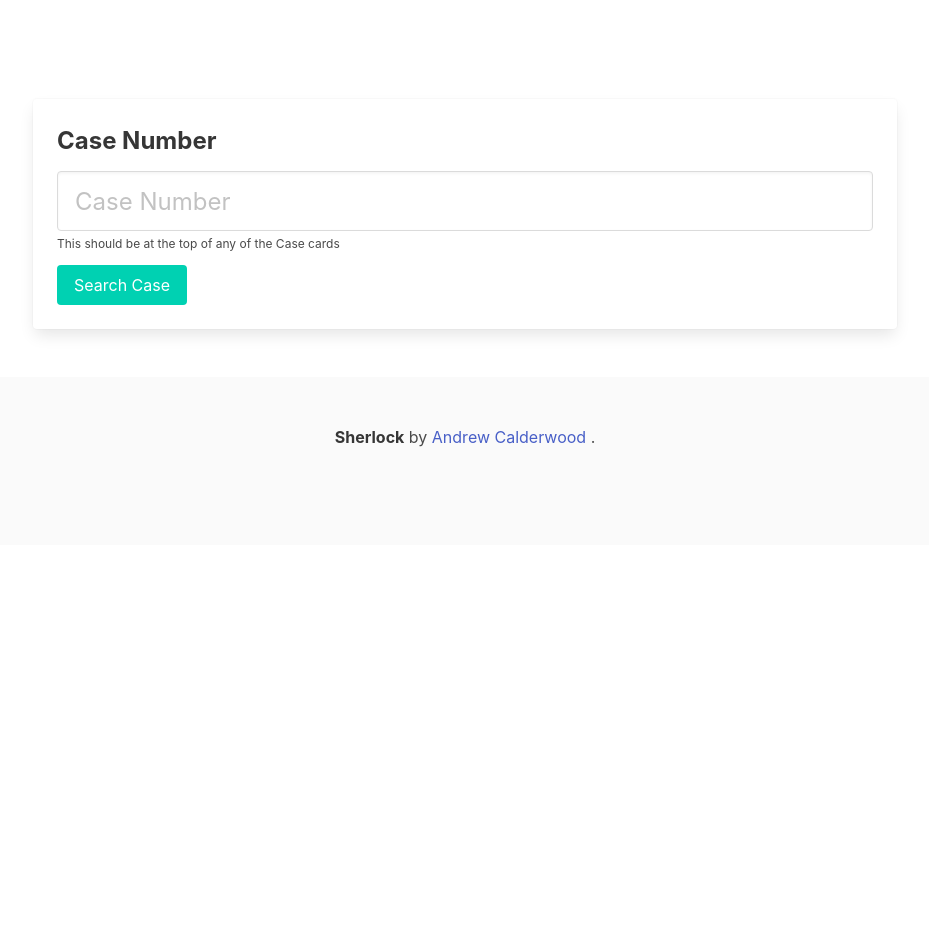
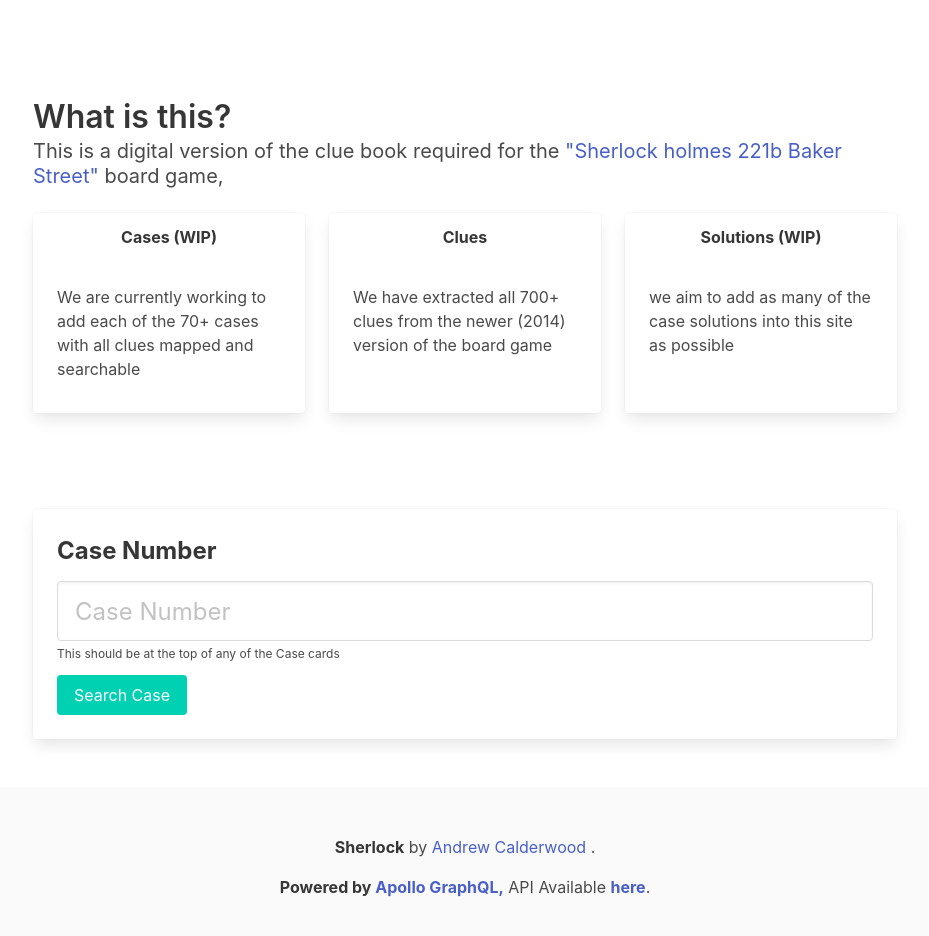
Before and after one commit to ACalderwood93/sherlock, a React (Create React App) app: page / in a window 1280 px wide. Shown: the part 680-1616 px from the top of the page, without its empty margins (175-1104 px from the left). Before the commit the page ends 1225 px from the top, so only its background shows below. Built offline with nearby package versions, Linux system fonts and the light colour scheme.

Commit message:
added more content

```diff
--- a/src/components/Footer.jsx
+++ b/src/components/Footer.jsx
@@ -6,6 +6,17 @@
           <strong>Sherlock</strong> by{" "}
           <a href="github.com/Acalderwood93">Andrew Calderwood </a>.
         </p>
+        <p>
+          <strong>
+            Powered by{" "}
+            <a href="https://www.apollographql.com/">Apollo GraphQL,</a>
+          </strong>{" "}
+          API Available{" "}
+          <a href="https://api.sherlock.pandapops.me">
+            <strong>here</strong>
+          </a>
+          .
+        </p>
       </div>
     </footer>
   );
--- a/src/index.css
+++ b/src/index.css
@@ -16,3 +16,8 @@
   width:80%;
   margin:auto;
 }
+
+
+.card-row .card {
+  height:200px;
+}
--- a/src/routes/Home.jsx
+++ b/src/routes/Home.jsx
@@ -7,6 +7,53 @@
         <img className="image is-rounded" src="/logo.png" alt="logo"></img>
       </figure>
 
+      <section className="section">
+        <h1 className="title"> What is this?</h1>
+        <h2 class="subtitle">
+          This is a digital version of the clue book required for the{" "}
+          <a target="_blank" rel="noreferrer" href="https://www.amazon.co.uk/221B-Baker-Street-Game/dp/B08PRSYZG2">
+            "Sherlock holmes 221b Baker Street"
+          </a> {" "}
+          board game,
+        </h2>
+
+        <div className="columns card-row">
+          <div className="column">
+            <div class="card">
+              <p class="card-header-title is-centered">Cases (WIP)</p>
+              <div className="card-content">
+                <p className="content">
+                  We are currently working to add each of the 70+ cases with all
+                  clues mapped and searchable
+                </p>
+              </div>
+            </div>
+          </div>
+          <div className="column">
+            <div class="card">
+              <p class="card-header-title is-centered">Clues</p>
+              <div className="card-content">
+                <p className="content">
+                  We have extracted all 700+ clues from the newer (2014) version
+                  of the board game
+                </p>
+              </div>
+            </div>
+          </div>
+          <div className="column">
+            <div class="card">
+              <p class="card-header-title is-centered">Solutions (WIP)</p>
+              <div className="card-content">
+                <p className="content">
+                  {" "}
+                  we aim to add as many of the case solutions into this site as
+                  possible
+                </p>
+              </div>
+            </div>
+          </div>
+        </div>
+      </section>
       <CaseForm />
     </>
   );
```
